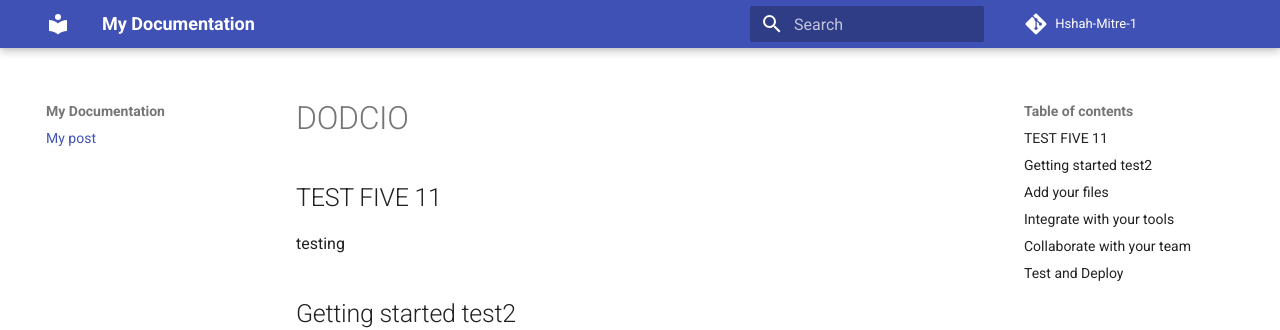
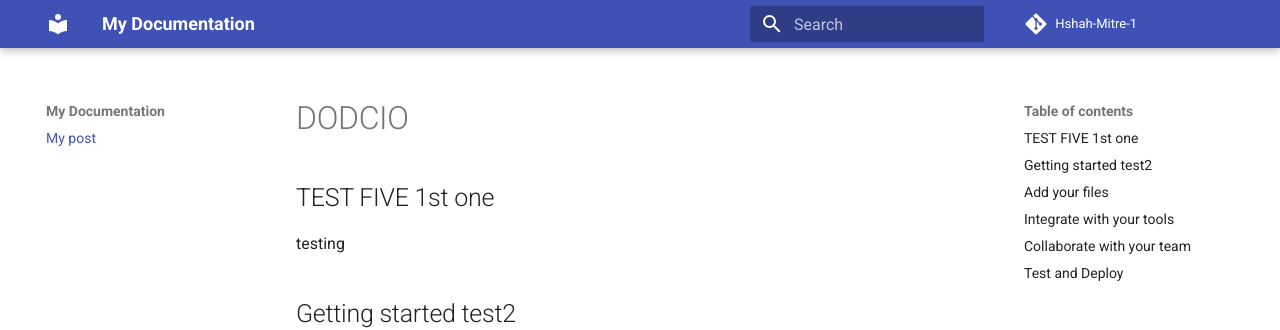
Before and after one commit to hshah-mitre-1/AI4SDLC-1, an MkDocs documentation site: the page built from docs/index.md, in a window 1280 px wide and 900 px high. Shown: the top 330 px of the window. Built offline with MkDocs 1.6.1 and Material for MkDocs 9.7.7, drawn with Linux system fonts in a browser that asks for light colours.

Commit message:
Update index.md

```diff
--- a/docs/index.md
+++ b/docs/index.md
@@ -3,7 +3,7 @@ title: My post
 author: That Would Be Me
 ---
 # DODCIO
-## TEST FIVE 11
+## TEST FIVE 1st one
 
 testing
 
```
